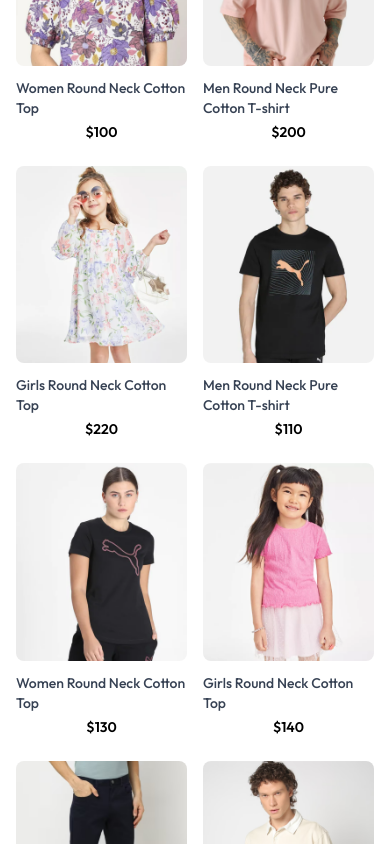
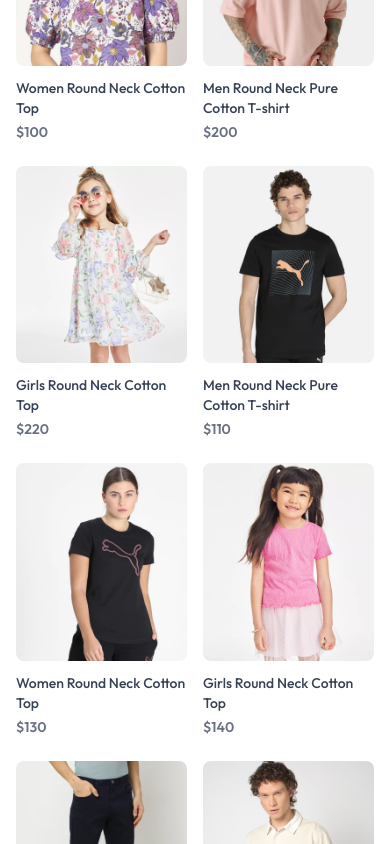
Before and after one commit to Mahendarreddykommidi/react-forever-fashion-website, a React (Vite) app: page / in a window 390 px wide. Shown: the part 860-1704 px from the top of the page. Built offline with nearby package versions, Linux system fonts and the light colour scheme.

Commit message:
changes done

```diff
--- a/package.json
+++ b/package.json
@@ -10,10 +10,12 @@
     "preview": "vite preview"
   },
   "dependencies": {
+    "@reduxjs/toolkit": "^2.6.1",
     "@tailwindcss/vite": "^4.0.6",
     "lucide-react": "^0.475.0",
     "react": "^19.0.0",
     "react-dom": "^19.0.0",
+    "react-redux": "^9.2.0",
     "react-router-dom": "^7.1.5",
     "react-toastify": "^11.0.5",
     "tailwindcss": "^4.0.6"
--- a/src/components/Carttotal.jsx
+++ b/src/components/Carttotal.jsx
@@ -5,7 +5,8 @@ import { useNavigate } from 'react-router-dom';
 
 const Carttotal = () => {
     const navigation=useNavigate()
-    const {currency,deliveryfee,getCartamount,navigate}=useContext(Shopcontext);
+    const {deliveryfee,getCartamount,navigate}=useContext(Shopcontext);
+    const currency="$"
 
   return (
     <div className='w-full'>
@@ -36,7 +37,7 @@ const Carttotal = () => {
 
 
         </div>
-        <button onClick={()=>navigation('/Placeorders')} className='bg-black px-5 py-1.5 hover:bg-gray-600 rounded-sm text-sm text-white my-3 tex-center'  >Placeorder</button>
+        <button onClick={()=>navigation('/Placeorders')} className='bg-black px-5 py-1.5 hover:bg-gray-600 rounded-sm text-sm text-white my-3 tex-center'  >PROCEED TO CHECKOUT</button>
 
 
 
--- a/src/components/Latestcollections.jsx
+++ b/src/components/Latestcollections.jsx
@@ -13,6 +13,7 @@ const Latestcollections = () => {
     useEffect(() => {
         SetLatestproducts(products.slice(0, 10));
     }, [])
+
 
 
     return (
@@ -34,6 +35,7 @@ const Latestcollections = () => {
                         image={item.image}
                         name={item.name}
                         price={item.price}
+
                     />
                 ))}
 
--- a/src/components/Navbar.jsx
+++ b/src/components/Navbar.jsx
@@ -9,6 +9,7 @@ const Navbar = () => {
   const [visible, setvisible] = useState(false);
   const [menu,Setmenu]=useState('')
   const navigation=useNavigate()
+
 
   return (
     <div className="navbar flex items-center justify-between py-5 font-medium">
--- a/src/components/Productitem.jsx
+++ b/src/components/Productitem.jsx
@@ -1,11 +1,14 @@
-
-import React, { useContext } from 'react'
-import { Shopcontext } from '../context/Shopcontext'
-import { Link } from 'react-router-dom'
 
 
-const Productitem = ({ id, name, image, price }) => {
-    const currency="$"
+import { Link } from 'react-router-dom'
+import {useContext} from "react";
+import {Shopcontext} from "../context/Shopcontext.jsx";
+
+
+
+const Productitem = ({ id, name, image, price,}) => {
+
+
 
     return (
         <div>
@@ -21,11 +24,12 @@ const Productitem = ({ id, name, image, price }) => {
             </div>
 
             <h3 className='mt-3 mb-1 text-sm font-medium'>{name}</h3>
+              <div className="font-semibold text-sm text-gray-500">
+                   ${price}
+              </div>
 
         </Link>
-        <p className='text-sm font-semibold text-center'>
-                {currency}{price}
-            </p>
+
         </div>
 
     );
--- a/src/context/Shopcontext.jsx
+++ b/src/context/Shopcontext.jsx
@@ -3,16 +3,20 @@ import { products } from "../assets/frontend_assets/assets"
 import {toast} from "react-toastify";
 
 
-export const Shopcontext = createContext()
+
+export const Shopcontext = createContext();
+
 const Shopcontextprovider = (props) => {
-   const currency="$"
+
 
     const deliveryfee = 10;
     const[search,setSearch]=useState(false)
     const [showSearch,Showsetsearch]=useState(false);
     const [Cartitems,setCartitems]=useState({})
+    const currency="$";
 
-    console.log(import.meta.env.Currency)
+
+
 
     const addtoCart=async(itemId,size)=>{
 
@@ -88,7 +92,6 @@ const Shopcontextprovider = (props) => {
 
     const value = {
         products,currency,
-
         deliveryfee,getCartamount,
         search,setSearch,
         Cartitems,addtoCart,
--- a/src/pages/Home.jsx
+++ b/src/pages/Home.jsx
@@ -2,11 +2,10 @@ import React from 'react'
 
 import Hero from '../components/Hero'
 
-import Productitem from '../components/Productitem'
 
 import Ourpolicy from '../components/Ourpolicy'
 import Newsletter from '../components/Newsletter'
-import Collection from './Collection'
+
 import Latestcollections from '../components/Latestcollections'
 import Bestsellers from '../components/Bestsellers'
 
@@ -22,7 +21,7 @@ const Home = () => {
 
             <Ourpolicy />
             <Newsletter />
-            <Productitem />
+
 
 
 
--- a/src/pages/Orders.jsx
+++ b/src/pages/Orders.jsx
@@ -3,8 +3,8 @@ import { Shopcontext } from '../context/Shopcontext'
 import Title from '../components/Title'
 
 const Orders = () => {
-    const {products, currency} = useContext(Shopcontext)
-
+    const {products} = useContext(Shopcontext)
+    const currency="$"
     return (
         <div>
             <div className="border-t pt-16">
--- a/src/pages/Placeorders.jsx
+++ b/src/pages/Placeorders.jsx
@@ -62,7 +62,7 @@ const Placeorders = () => {
                 </div>
 
                 </div>
-                <button onClick={()=>navigation('/Orders')} className='bg-black px-5 py-1.5 hover:bg-gray-600 rounded-sm text-sm text-white my-3 tex-center'  >Placeorder</button>
+                <button onClick={()=>navigation('/Orders')} className='bg-black px-5 py-1.5 hover:bg-gray-600 rounded-sm text-sm text-white my-3 tex-center'  >PLACE ORDER</button>
 
             </div>
 
--- a/src/pages/Product.jsx
+++ b/src/pages/Product.jsx
@@ -30,8 +30,8 @@ const Product = () => {
     <div>
       <div className="border-t-2 pt-10 transition-opacity ease-in duration-500 opacity-100">
         <div className="flex flex-col md:flex-row gap-12 sm:gap-12 ">
-          <div className="flex-1 flex flex-col-reverse gap-3 md:flex-row">
-            <div className="flex sm:flex-col overflow-x-auto justify-between sm:justify-normal gap-2 sm:overflow-y-scroll">
+          <div className="flex-1 flex flex-col-reverse gap-3 lg:flex-row">
+            <div className="flex md:flex-col overflow-x-auto justify-between sm:justify-normal gap-2 sm:overflow-y-scroll">
               {productsdata.image.map((item, index) => (
                 <img
                   src={item}
```
Also changed, not shown: src/components/Hero.jsx (+13 -23 lines), 1 other file (tests, documents, lock files or other folders).
